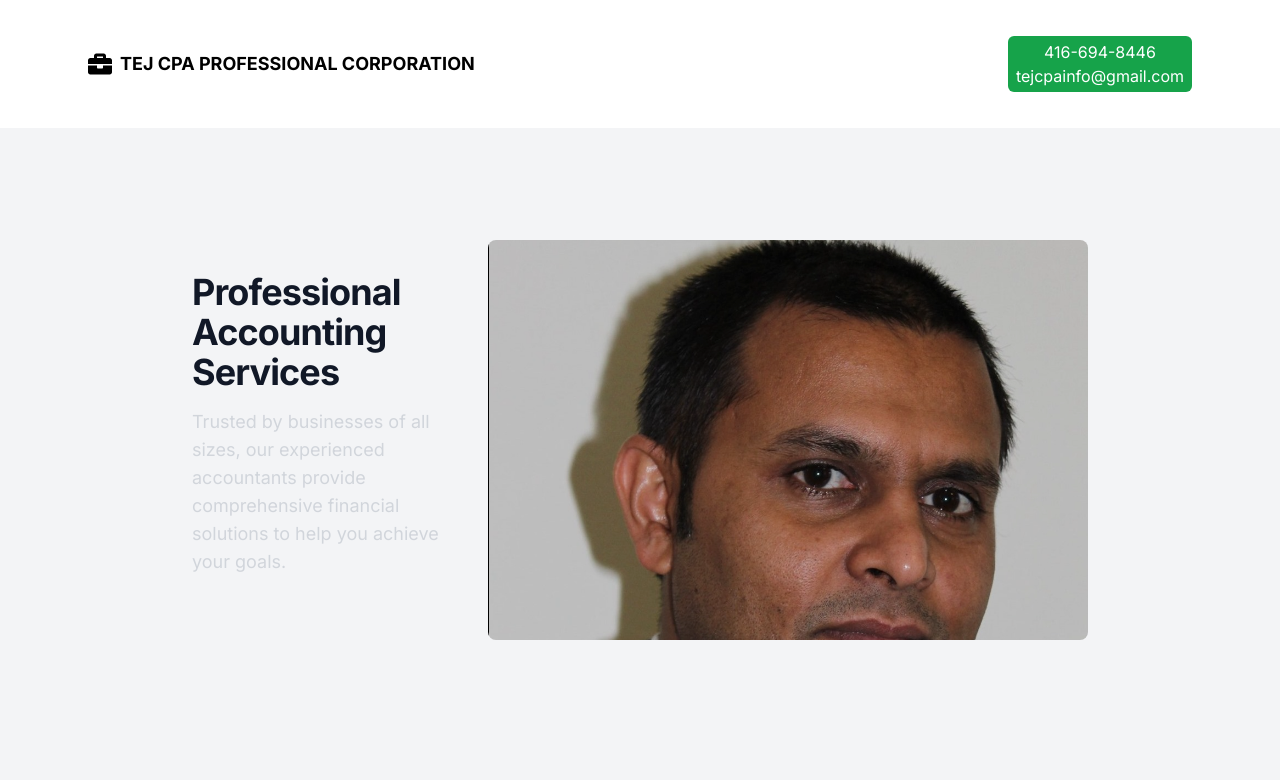
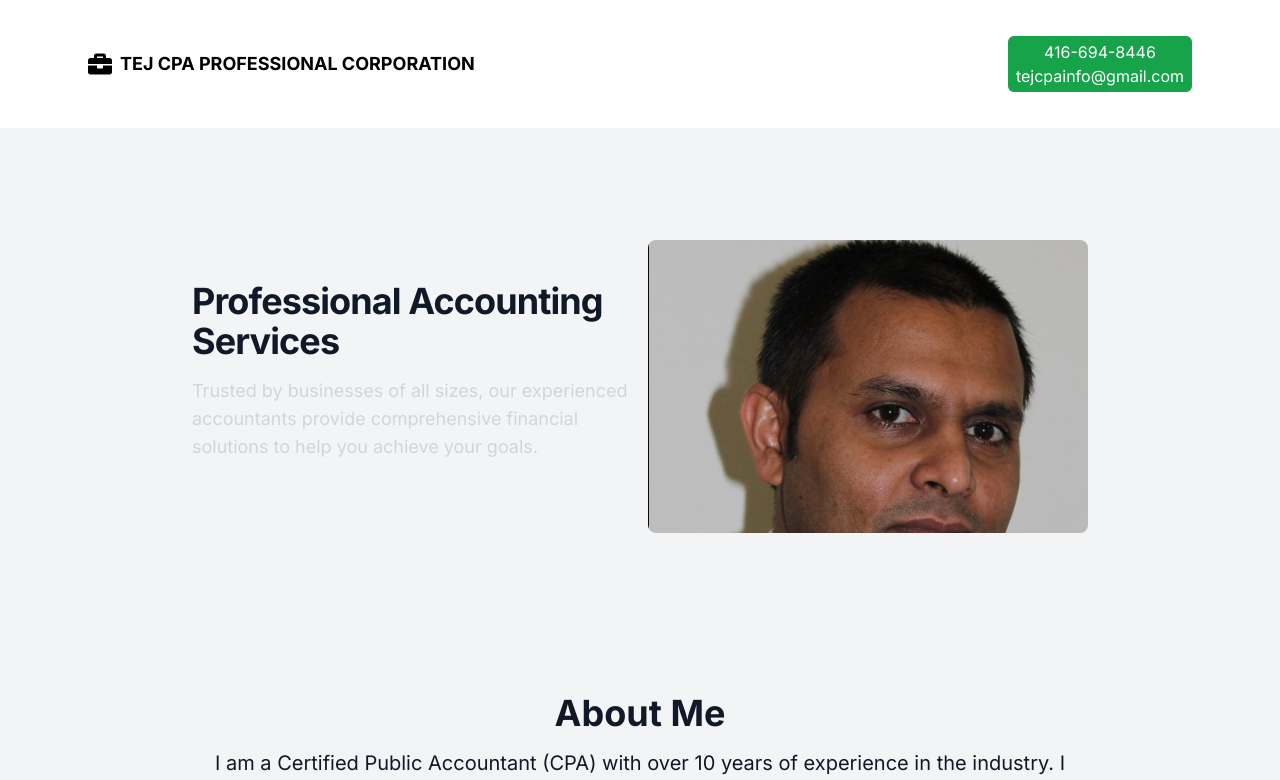
Before and after one commit to kpaccess/tejcpa, a Next.js app: page / in a window 1280 px wide. Shown: the top 780 px of the page. Built offline with nearby package versions, Linux system fonts and the light colour scheme.

Commit message:
added grid

```diff
--- a/components/heroPage.tsx
+++ b/components/heroPage.tsx
@@ -1,10 +1,9 @@
-import Link from "next/link";
 import Image from "next/image";
 
 const HeroPage = () => {
   return (
     <section className="bg-gray-100 dark:bg-gray-800 text-gray-900 dark:text-gray-50 py-12 md:py-20 px-6 md:px-12 mt-8">
-      <div className="container mx-auto max-w-4xl space-y-8 flex sm:flex-col md:flex-row items-center justify-between gap-4">
+      <div className="container mx-auto max-w-4xl space-y-8  items-center justify-between gap-4 grid md:grid-cols-2">
         <div className="space-y-4">
           <h1 className="text-4xl font-bold tracking-tight">
             Professional Accounting Services
```
